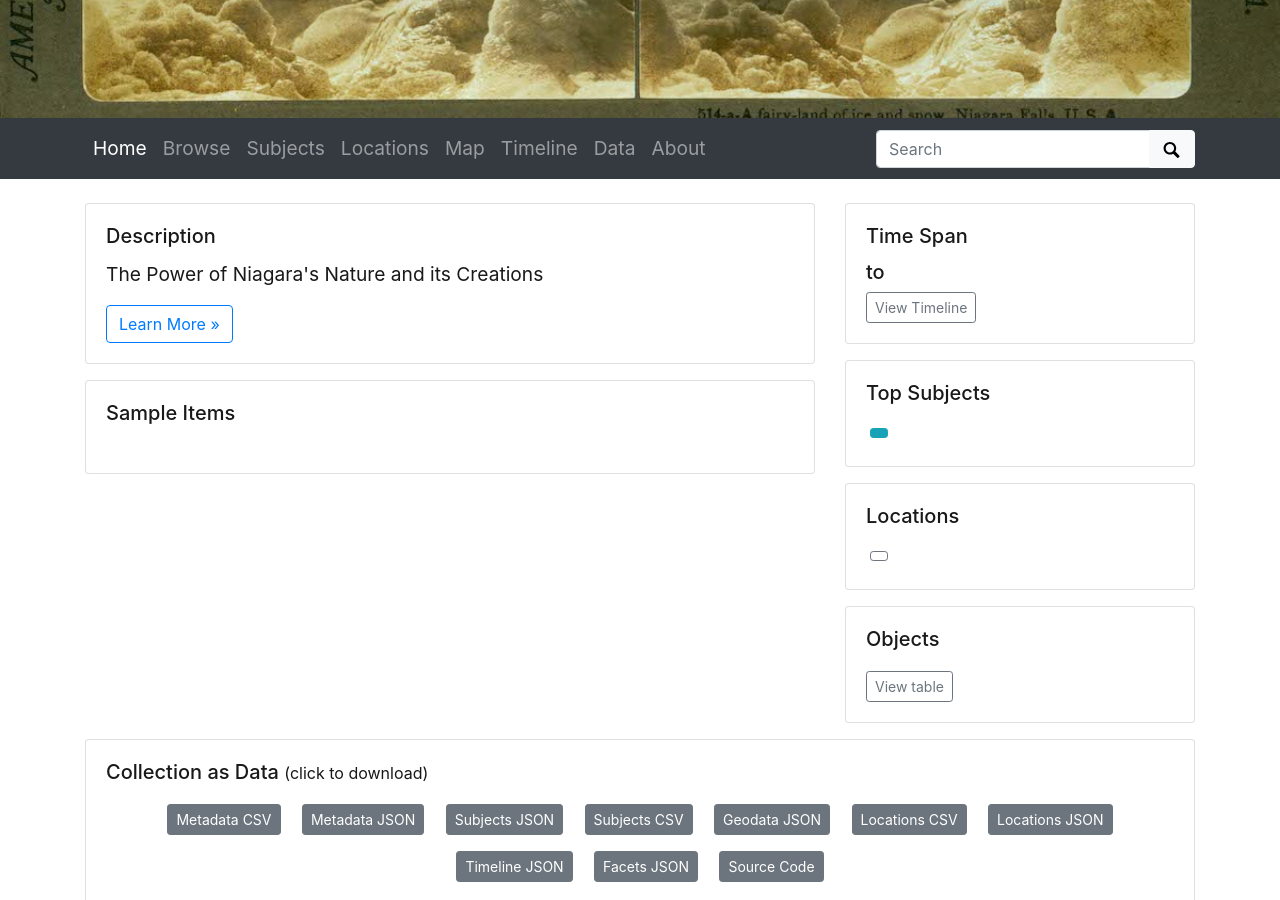
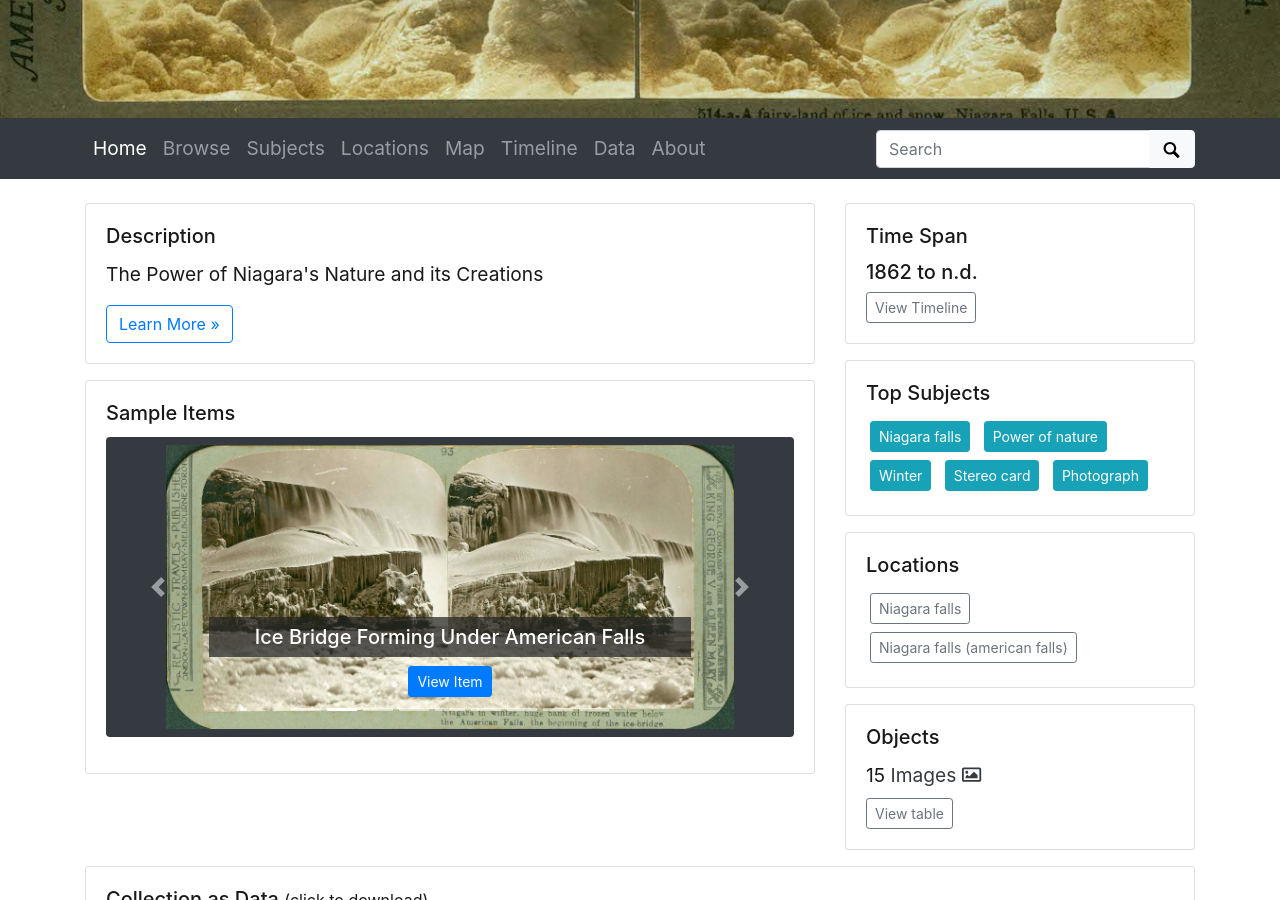
Before and after one commit to cuddycolbon/FINAL-EXHIBIT, a Jekyll site: the page built from index.md, in a window 1280 px wide and 900 px high, scrolled down 453 px. Built offline with Jekyll 4.4.1, drawn with Linux system fonts in a browser that asks for light colours; part of the change alters nothing that is shown.

```diff
--- a/_config.yml
+++ b/_config.yml
@@ -34,7 +34,7 @@ author: Riley Cuddy-Colbon
 #
 # Set the metadata for your collection (the name of the csv file in your _data directory that describes the objects in your collection)
 # Use the filename of your CSV **without** the ".csv" extension! E.g. _data/demo-metadata.csv --> "demo-metadata"
-metadata: EX_METADATA
+metadata: exh_metadata
 
 ##########
 # GOOGLE SERVICES [optional!]
```
